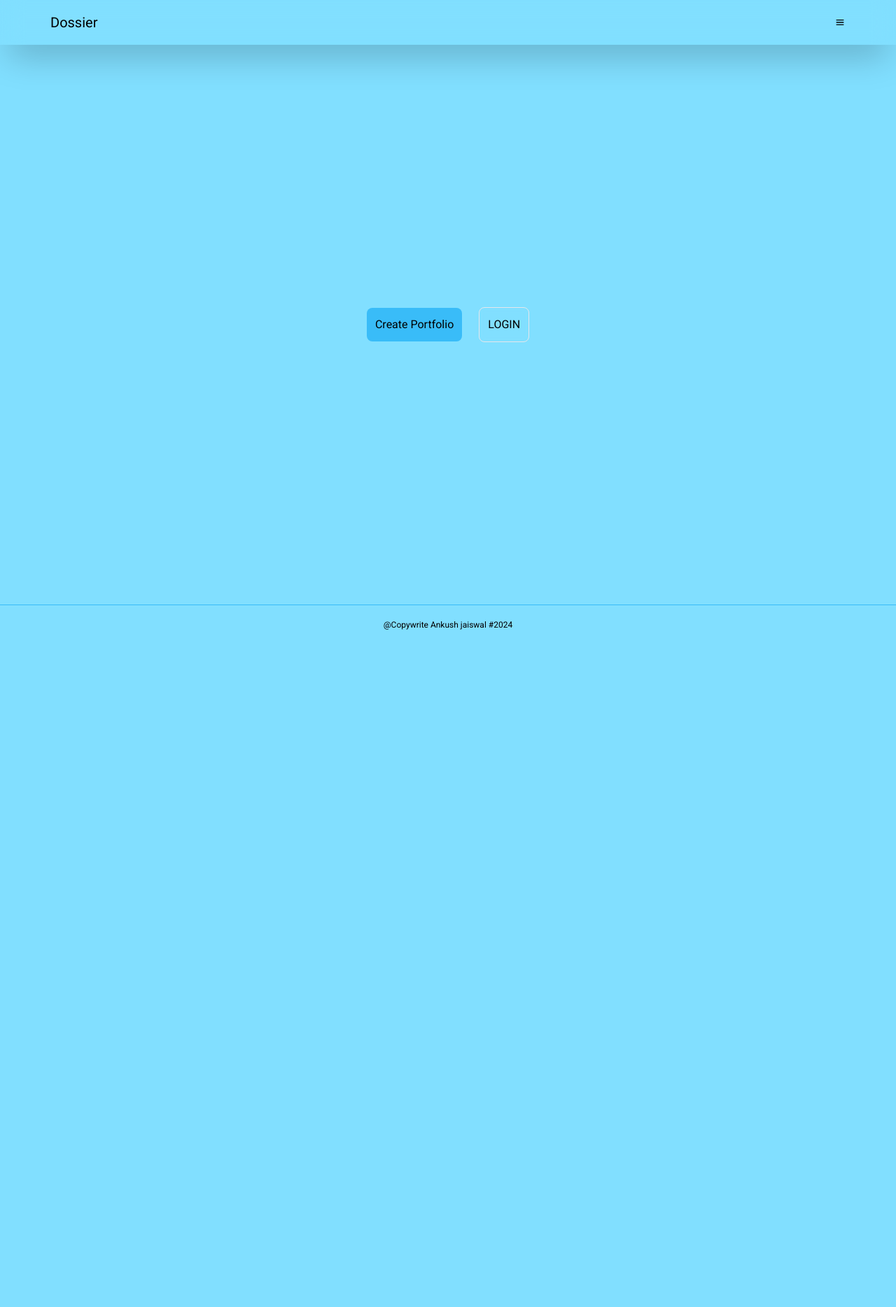
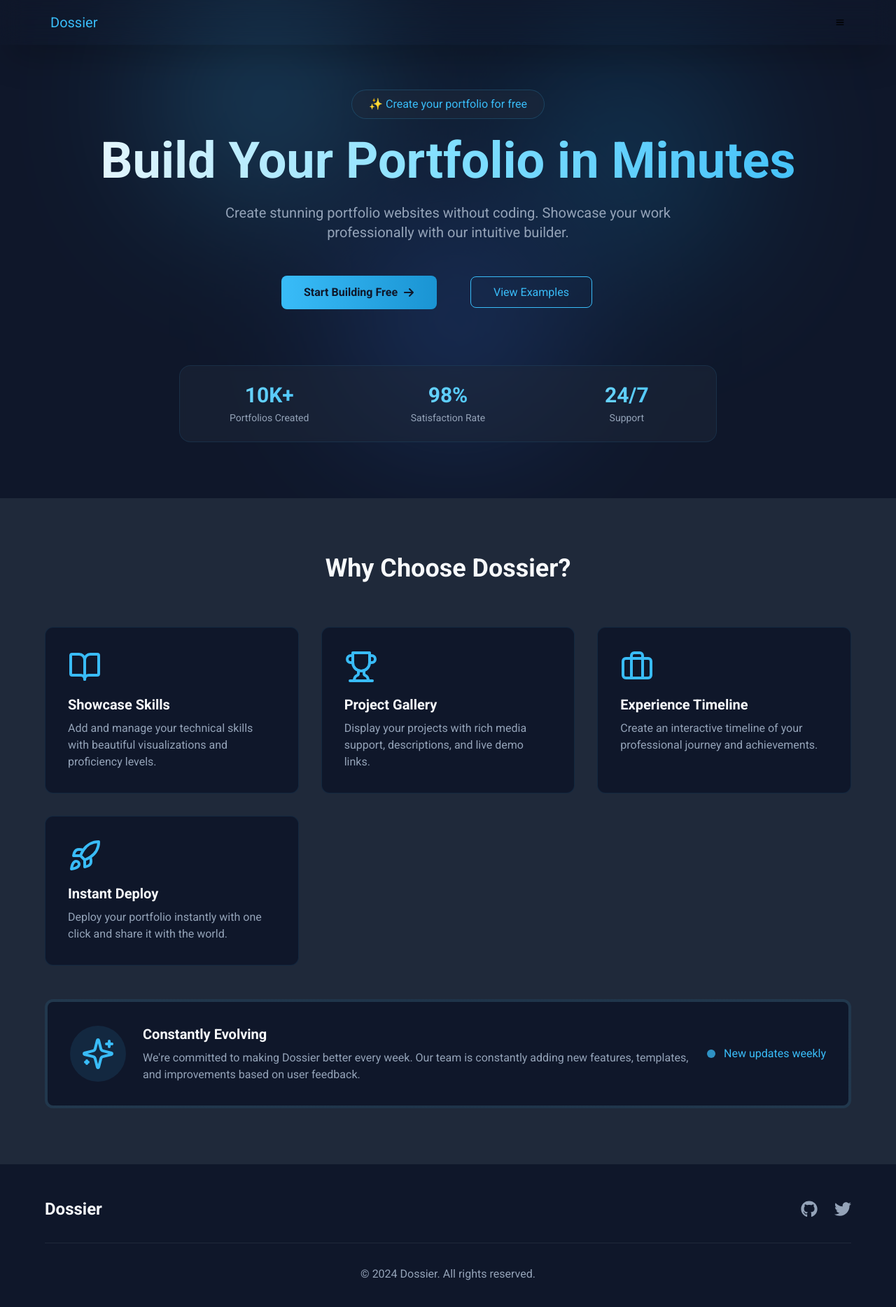
Before and after one commit to mrjaiswal122/Dossier, a Next.js app: page / in a window 1280 px wide. Shown: the top 1868 px of the page at 70% size. Before the commit the page ends 920 px from the top, so only its background shows below. Built offline with nearby package versions, Linux system fonts and the light colour scheme; no server answers.

Commit message:
Created landing page

```diff
--- a/package.json
+++ b/package.json
@@ -17,6 +17,7 @@
     "axios": "^1.7.4",
     "jose": "^5.7.0",
     "jsonwebtoken": "^9.0.2",
+    "lucide-react": "^0.460.0",
     "mongoose": "^8.5.3",
     "next": "15.0.1",
     "next-auth": "^4.24.10",
--- a/src/app/[username]/page.tsx
+++ b/src/app/[username]/page.tsx
@@ -59,7 +59,7 @@ export default function Portfolio() {
 
 
   return (
-    <div className="csw">
+    <div className="csw ">
 
       <Hero />
       <Skills/>
--- a/src/app/_components/DarkMode.tsx
+++ b/src/app/_components/DarkMode.tsx
@@ -5,6 +5,7 @@ import Navbar from "./navbar";
 import { SessionProvider } from "next-auth/react";
 import Err from "./Err";
 import { clearToastMsgRedux } from "../_features/toastMsg/toastMsgSlice";
+import { FaGithub, FaTwitter } from "react-icons/fa6";
 
 export default function DarkMode({ children }: { children: ReactNode }) {
   const darkMode = useAppSelector((state) => state.darkModeRedux);
@@ -22,7 +23,7 @@ export default function DarkMode({ children }: { children: ReactNode }) {
           <nav className="fixed w-full  z-20 ">
             <Navbar />
           </nav>
-          <div className="w-full h-16"></div>
+          {/* <div className="w-full h-16"></div> */}
 
            {/* To dispaly error and messages to user in a  centralised mannner */}
             {toastMsg?.msg && (
@@ -38,8 +39,28 @@ export default function DarkMode({ children }: { children: ReactNode }) {
         </div>
       </SessionProvider>
 
-      <footer className="w-full h-14 dark:bg-black bg-theme-light  dark:text-white  flex items-center justify-center text-xs border-t border-theme">
+      {/* <footer className="w-full h-14 dark:bg-black bg-theme-light  dark:text-white  flex items-center justify-center text-xs border-t border-theme">
         @Copywrite Ankush jaiswal #2024{" "}
+      </footer> */}
+      <footer className="bg-black py-12">
+        <div className="container mx-auto px-6">
+          <div className="flex  justify-between items-center">
+            <div className="  ">
+              <span className="text-2xl font-bold text-whites">Dossier</span>
+            </div>
+            <div className="flex space-x-6">
+              <a href="https://github.com/mrjaiswal122" target="_blank" className="text-grays hover:text-theme transition-colors">
+                <FaGithub className="w-6 h-6" />
+              </a>
+              <a href="https://twitter.com/obviouslyanku" target="_blank" className="text-grays hover:text-theme transition-colors">
+                <FaTwitter className="w-6 h-6" />
+              </a>
+            </div>
+          </div>
+          <div className="mt-8 pt-8 border-t border-black-bg text-center text-grays">
+            <p>© {new Date().getFullYear()} Dossier. All rights reserved.</p>
+          </div>
+        </div>
       </footer>
     </section>
   );
--- a/src/app/_components/navbar.tsx
+++ b/src/app/_components/navbar.tsx
@@ -116,7 +116,7 @@ export default function Navbar() {
         <div className="flex justify-between items-center csw">
           {/* left */}
           <div className="flex justify-between items-center gap-3">
-            <Link href="/" className="text-xl">
+            <Link href="/" className="text-xl text-theme">
               Dossier
             </Link>
           </div>
--- a/src/app/_components/portfolio/Experience.tsx
+++ b/src/app/_components/portfolio/Experience.tsx
@@ -286,7 +286,7 @@ function ExperienceCard({ experience, index, isOwner, setShowForm, setUpdatingEx
     };
 
     return (
-        <div className="bg-white dark:bg-gray-800 rounded-lg shadow-md hover:shadow-lg transition-all duration-300 p-6 relative z-0 group border-l border-theme" >
+        <div className="bg-grays bg-opacity-15 dark:bg-gray-800 rounded-lg shadow-md hover:shadow-lg transition-all duration-300 p-6 relative z-0 group border-l border-theme" >
             <div className="flex justify-between items-start mb-4">
                 <div>
                     <h3 className="text-xl font-bold text-gray-900 dark:text-white group-hover:opacity-60 transition-opacity duration-300">{experience.jobTitle}</h3>
--- a/src/app/_components/portfolio/Hero.tsx
+++ b/src/app/_components/portfolio/Hero.tsx
@@ -54,7 +54,7 @@ export default function Hero() {
   };
   return (
 
-<section id="hero" className="relative ">
+<section id="hero" className="relative pt-16">
 
     {/* for the pc view */}
     <section className=" csw  flex flex-col-reverse md:flex-row dark:text-whites">
@@ -82,7 +82,8 @@ export default function Hero() {
             {portfolio.personalInfo.phone &&<span className="flex gap-3 justify-start items-center" ><MdOutlinePhone /> {portfolio.personalInfo.phone}<BsCopy onClick={copyPhone} className={`${isPhoneCopied?'text-greens':''}`} />
             </span>}
             {/* location */}
-            <span className="flex gap-3 justify-start items-center"><IoLocationSharp /> {portfolio.personalInfo.location}</span>
+            { portfolio.personalInfo.location&&<span className="flex gap-3 justify-start items-center"><IoLocationSharp /> {portfolio.personalInfo.location}</span>}
+
             {/* social links */}
             <div className="flex gap-3 mt-3  ">
              {portfolio.personalInfo.socialLinks?.github && <Link className="scale-125 dark:hover:text-theme-light hover:text-theme-dark hover:scale-105 transition-all duration-300 ease-in-out" href={portfolio.personalInfo.socialLinks?.github}><FaSquareGithub /></Link>}
--- a/src/app/_components/portfolio/Skills.tsx
+++ b/src/app/_components/portfolio/Skills.tsx
@@ -283,7 +283,7 @@ function AddSkillForm({
             <label className="flex flex-col" htmlFor="proficiency">
                Proficieny :
               <select
-              {...register('proficiency')} id="proficiency" className="cursor-pointer w-full">
+              {...register('proficiency')} id="proficiency" className="cursor-pointer border w-full">
                  <option value=""  className="hover:bg-gray-600 cursor-pointer">Select Proficiency</option>
                 <option value="Beginner"  className="hover:bg-gray-600 cursor-pointer">Beginner</option>
                 <option value="Intermediate" className="hover:bg-gray-600 cursor-pointer">Intermediate</option>
@@ -329,13 +329,13 @@ function SkillCard({
   };
 
   return (
-    <div className="bg-grays bg-opacity-15 dark:bg-gray-800 rounded-lg shadow-md hover:shadow-lg transition-all duration-300 p-6 relative z-0 group border-l border-theme">
-      <div className="text-2xl py-3 text-black dark:text-theme">
+    <div className="bg-grays bg-opacity-15 dark:bg-gray-800 rounded-lg shadow-md hover:shadow-lg transition-all duration-300 px-6 py-3 relative z-0 group border-l border-theme">
+      <div className="text-xl py-3 text-black dark:text-theme">
         {skillCategory.category && formatHeading(skillCategory.category)}
       </div>
       <div className="flex flex-wrap gap-3">
         {skillCategory.skills?.map((data, index) => (
-          <div className="text-sx py-2 px-3 rounded-lg bg-gray-600" key={index}>
+          <div className="text-xs py-1 px-3 rounded-xl bg-gray-600" key={index}>
             {data}
           </div>
         ))}
--- a/src/app/page.tsx
+++ b/src/app/page.tsx
@@ -1,8 +1,10 @@
 'use client';
 import axios from "axios";
+import { BookOpen, Briefcase, Layout, Palette, Rocket, Sparkles, Trophy } from "lucide-react";
 import { useSession } from "next-auth/react";
 import Link from "next/link";
 import { useRouter } from "next/navigation";
+import { FaArrowRight } from "react-icons/fa6";
 
 export default function Home() {
   const { data: session, status } = useSession();
@@ -44,15 +46,120 @@ export default function Home() {
   };
 
   return (
-    <main className="h-[100vh] dark:bg-black dark:text-white flex gap-6 justify-center items-center">
-      <button className=" bg-theme rounded-lg p-3" onClick={handlePortfolioCreation}>
-        Create Portfolio
-      </button>
-    {session?.user?"": <Link href="/auth" className="backdrop-blur-sm border p-3 rounded-lg">
-        LOGIN
-      </Link>}
+    <>
+   <section className="relative pt-32 pb-20 px-6 overflow-hidden bg-black">
+      {/* Gradient Orbs */}
+      <div className="absolute top-0 left-1/2 -translate-x-1/2 w-[800px] h-[600px] opacity-30">
+        <div className="absolute top-0 left-0 w-72 h-72 bg-theme blur-[120px] rounded-full"></div>
+        <div className="absolute top-20 right-0 w-72 h-72 bg-theme-dark blur-[120px] rounded-full"></div>
+        <div className="absolute bottom-0 left-1/3 w-72 h-72 bg-blue-muted blur-[120px] rounded-full"></div>
+      </div>
+
+      <div className="container mx-auto text-center relative z-10">
+        <div className="inline-block mb-6 px-6 py-2 rounded-full border border-theme/20 bg-black-bg/50 backdrop-blur-sm">
+          <span className="text-theme">✨ Create your portfolio for free</span>
+        </div>
+        <h1 className="text-5xl md:text-7xl font-bold mb-6 bg-gradient-to-r from-whites via-theme-light to-theme bg-clip-text text-transparent">
+          Build Your Portfolio in Minutes
+        </h1>
+        <p className="text-xl text-grays max-w-2xl mx-auto mb-12">
+          Create stunning portfolio websites without coding. Showcase your work professionally with our intuitive builder.
+        </p>
+        <div className="flex flex-col sm:flex-row items-center justify-center gap-4">
+          <button className="group bg-gradient-to-r from-theme to-theme-dark hover:opacity-90 text-black font-semibold px-8 py-3 rounded-lg transition-all flex items-center">
+            Start Building Free
+            <FaArrowRight className="ml-2 transition-transform group-hover:translate-x-1" />
+          </button>
+          <button className="relative px-8 py-3 rounded-lg transition-all overflow-hidden group">
+            <span className="absolute inset-0 bg-gradient-to-r from-theme/10 to-theme-dark/10 opacity-0  transition-opacity"></span>
+            <span className="relative text-theme border border-theme rounded-lg px-8 py-3 hover:bg-theme hover:bg-opacity-20">
+              View Examples
+            </span>
+          </button>
+        </div>
+
+        {/* Stats */}
+        <div className="mt-20 grid grid-cols-2 md:grid-cols-3 gap-8 max-w-3xl mx-auto px-4 py-6 rounded-2xl bg-black-bg/50 backdrop-blur-sm border border-theme/10">
+          {[
+            { number: "10K+", label: "Portfolios Created" },
+            { number: "98%", label: "Satisfaction Rate" },
+            { number: "24/7", label: "Support" }
+          ].map((stat, index) => (
+            <div key={index} className="text-center">
+              <div className="text-2xl md:text-3xl font-bold bg-gradient-to-r from-theme-light to-theme bg-clip-text text-transparent">
+                {stat.number}
+              </div>
+              <div className="text-sm text-grays mt-1">{stat.label}</div>
+            </div>
+          ))}
+        </div>
+      </div>
+    </section>
 
 
-    </main>
+
+ {/* Features */}
+      <section id="features" className="py-20 bg-black-bg text-whites">
+        <div className="container mx-auto px-6">
+          <h2 className="text-4xl font-bold text-center mb-16">Why Choose Dossier?</h2>
+          <div className="grid md:grid-cols-3 gap-8">
+            {[
+
+              {
+                icon: <BookOpen className="w-12 h-12 text-theme" />,
+                title: "Showcase Skills",
+                description: "Add and manage your technical skills with beautiful visualizations and proficiency levels."
+              },
+              {
+                icon: <Trophy className="w-12 h-12 text-theme" />,
+                title: "Project Gallery",
+                description: "Display your projects with rich media support, descriptions, and live demo links."
+              },
+              {
+                icon: <Briefcase className="w-12 h-12 text-theme" />,
+                title: "Experience Timeline",
+                description: "Create an interactive timeline of your professional journey and achievements."
+              },
+
+              {
+                icon: <Rocket className="w-12 h-12 text-theme" />,
+                title: "Instant Deploy",
+                description: "Deploy your portfolio instantly with one click and share it with the world."
+              }
+            ].map((feature, index) => (
+              <div
+                key={index}
+                className="bg-black p-8 rounded-xl hover:transform hover:-translate-y-2 transition-all duration-300 border border-theme/10"
+              >
+                {feature.icon}
+                <h3 className="text-xl font-semibold mt-4 mb-2">{feature.title}</h3>
+                <p className="text-grays">{feature.description}</p>
+              </div>
+            ))}
+          </div>
+
+          {/* Growing Feature Card */}
+          <div className="mt-12 bg-gradient-to-r from-theme/10 via-theme-dark/10 to-theme/10 p-1 rounded-xl">
+            <div className="bg-black p-8 rounded-lg flex flex-col md:flex-row items-center gap-6">
+              <div className="bg-theme/10 p-4 rounded-full">
+                <Sparkles className="w-12 h-12 text-theme" />
+              </div>
+              <div className="flex-1 text-center md:text-left">
+                <h3 className="text-xl font-semibold mb-2">Constantly Evolving</h3>
+                <p className="text-grays">
+                  We{`\'`}re committed to making Dossier better every week. Our team is constantly adding new features, templates, and improvements based on user feedback.
+                </p>
+              </div>
+              <div className="hidden md:flex items-center gap-3">
+                <span className="inline-flex h-3 w-3 animate-ping rounded-full bg-theme opacity-75"></span>
+                <span className="text-theme">New updates weekly</span>
+              </div>
+            </div>
+          </div>
+        </div>
+      </section>
+
+
+    </>
   );
 }
```
Also changed, not shown: 1 other file (tests, documents, lock files or other folders).
